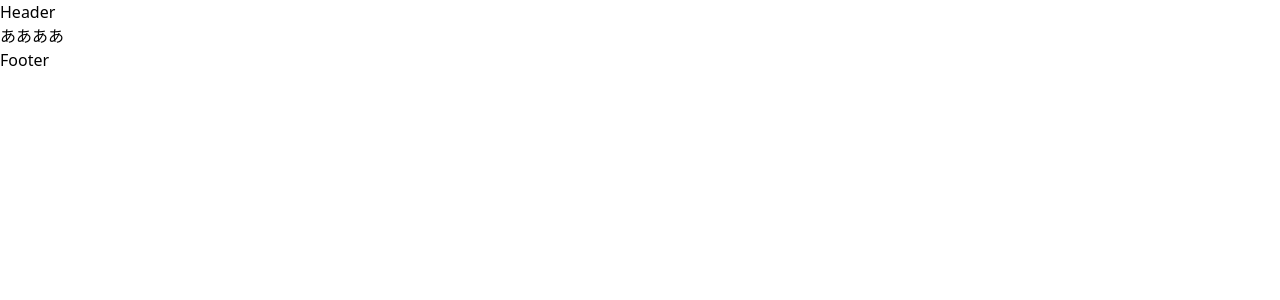
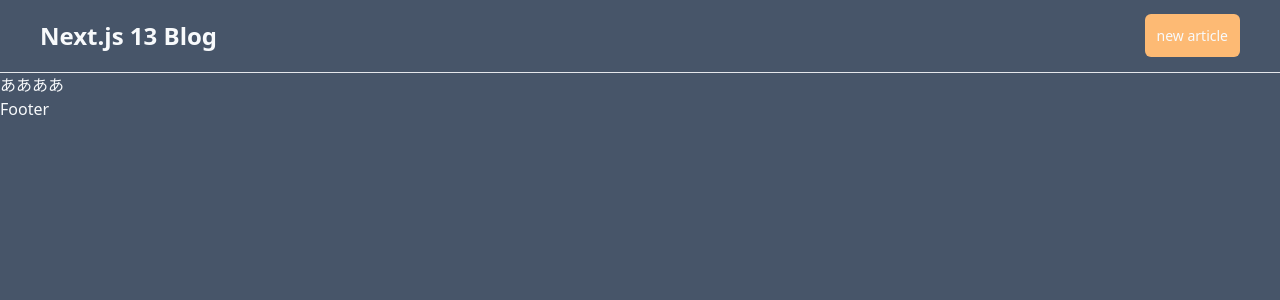
Before and after one commit to shumatsumoto/nextjs13-blog, a Next.js app: page / in a window 1280 px wide. Shown: the top 300 px of the page. Built offline with nearby package versions, Linux system fonts and the light colour scheme.

Commit message:
Header作成

```diff
--- /dev/null
+++ b/src/app/Header.tsx
@@ -0,0 +1,26 @@
+import Link from "next/link";
+import React from "react";
+
+const Header = () => {
+  return (
+    <header className="py-5 px-10 border-b flex justify-between items-center">
+      <div>
+        <h1 className="text-2xl font-extrabold">
+          <Link href="/">Next.js 13 Blog</Link>
+        </h1>
+      </div>
+      <div>
+        <nav className="text-sm font-medium">
+          <Link
+            href="/articles/new"
+            className="bg-orange-300 px-3 py-3 rounded-md"
+          >
+            new article
+          </Link>
+        </nav>
+      </div>
+    </header>
+  );
+};
+
+export default Header;
--- a/src/app/layout.tsx
+++ b/src/app/layout.tsx
@@ -1,5 +1,6 @@
 import type { Metadata } from "next";
 import "./globals.css";
+import Header from "./Header";
 
 export const metadata: Metadata = {
   title: "Next.js13 Blog",
@@ -13,8 +14,8 @@ export default function RootLayout({
 }) {
   return (
     <html lang="ja">
-      <body>
-        <header>Header</header>
+      <body className="container mx-auto bg-slate-600 text-slate-50">
+        <Header />
         {children}
         <footer>Footer</footer>
       </body>
```
